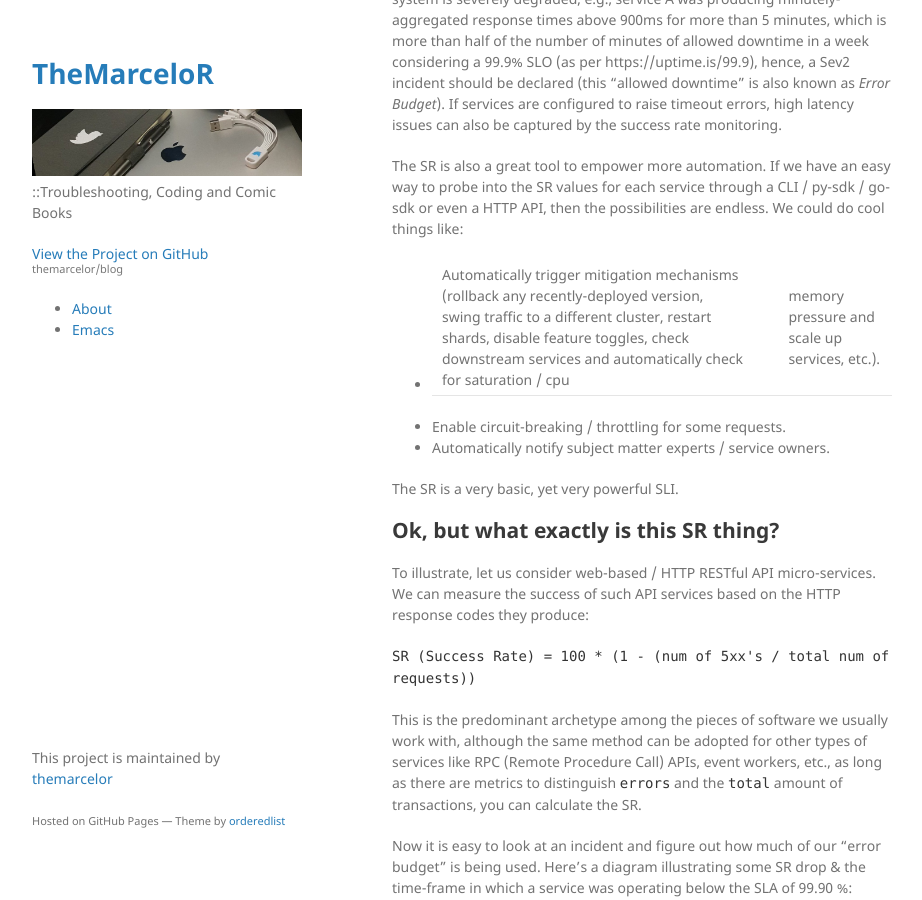
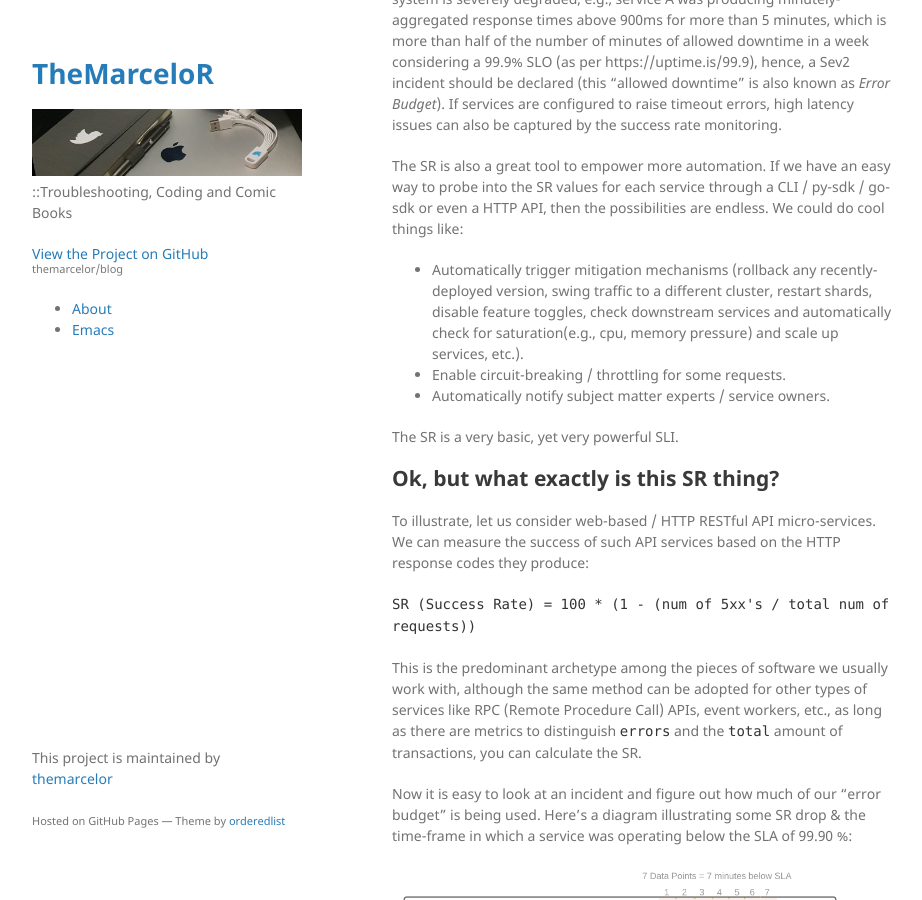
Before and after one commit to themarcelor/blog, a Jekyll site: the page built from _posts/2021-12-10-What-is-SRE.md, in a window 1280 px wide and 900 px high, scrolled down 2707 px. Shown: the whole window, without its empty margins (178-1100 px from the left). Built offline with Jekyll 4.4.1, drawn with Linux system fonts in a browser that asks for light colours.

Commit message:
fix bullet points

```diff
--- a/_posts/2021-12-10-What-is-SRE.md
+++ b/_posts/2021-12-10-What-is-SRE.md
@@ -59,7 +59,7 @@ High latency scenarios can also be monitored along with the success rate and wor
 
 The SR is also a great tool to empower more automation. If we have an easy way to probe into the SR values for each service through a CLI / py-sdk / go-sdk or even a HTTP API, then the possibilities are endless. We could do cool things like:
 
-- Automatically trigger mitigation mechanisms (rollback any recently-deployed version, swing traffic to a different cluster, restart shards, disable feature toggles, check downstream services and automatically check for saturation / cpu || memory pressure and scale up services, etc.).
+- Automatically trigger mitigation mechanisms (rollback any recently-deployed version, swing traffic to a different cluster, restart shards, disable feature toggles, check downstream services and automatically check for saturation(e.g., cpu, memory pressure) and scale up services, etc.).
 - Enable circuit-breaking / throttling for some requests.
 - Automatically notify subject matter experts / service owners.
 
```
